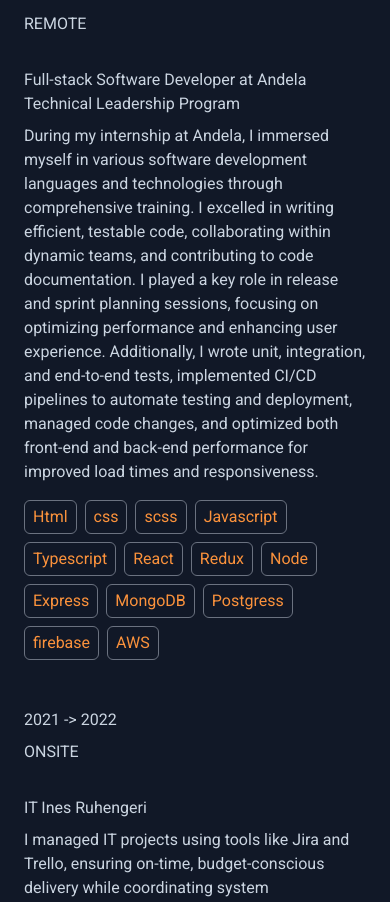
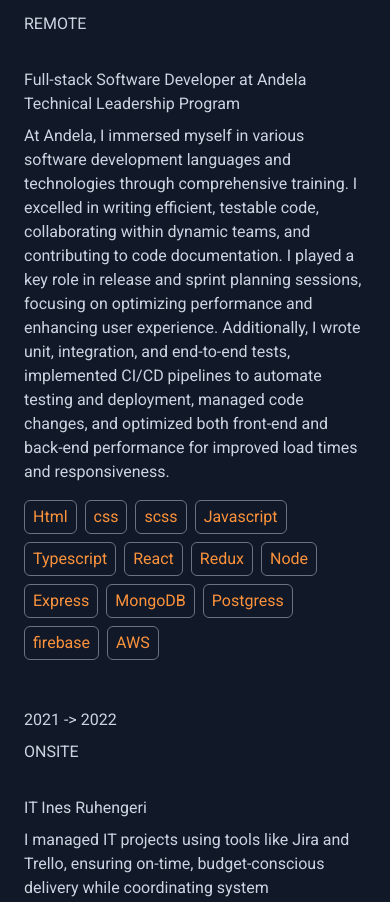
Before and after one commit to wilbrord2/my_brand-Wilbrord, a Next.js app: page / in a window 390 px wide. Shown: the part 2607-3509 px from the top of the page. Built offline with nearby package versions, Linux system fonts and the light colour scheme.

Commit message:
responsiveness

```diff
--- a/app/component/about.tsx
+++ b/app/component/about.tsx
@@ -26,7 +26,7 @@ const AboutMe = () => {
         success.
       </p>
 
-      <a href="/public/Wilbrord_SDR.pdf" download={"Wilbrord_SDR.pdf"}>
+      <a href="/Wilbrord_SDR.pdf" download={"Wilbrord_SDR.pdf"}>
         <button className="group inline-flex mt-4 px-2 py-2 border rounded-xl text-base hover:border-orange-400">
           Download CV
           <Icon
--- a/app/component/experience.tsx
+++ b/app/component/experience.tsx
@@ -31,7 +31,7 @@ const Experience = () => {
         "Full-stack Software Developer at Andela Technical Leadership Program",
       link: "https://rwanda.andela.com/",
       description:
-        "During my internship at Andela, I immersed myself in various software development languages and technologies through comprehensive training. I excelled in writing efficient, testable code, collaborating within dynamic teams, and contributing to code documentation. I played a key role in release and sprint planning sessions, focusing on optimizing performance and enhancing user experience. Additionally, I wrote unit, integration, and end-to-end tests, implemented CI/CD pipelines to automate testing and deployment, managed code changes, and optimized both front-end and back-end performance for improved load times and responsiveness.",
+        "At Andela, I immersed myself in various software development languages and technologies through comprehensive training. I excelled in writing efficient, testable code, collaborating within dynamic teams, and contributing to code documentation. I played a key role in release and sprint planning sessions, focusing on optimizing performance and enhancing user experience. Additionally, I wrote unit, integration, and end-to-end tests, implemented CI/CD pipelines to automate testing and deployment, managed code changes, and optimized both front-end and back-end performance for improved load times and responsiveness.",
       technologies: [
         "Html",
         "css",
```
Also changed, not shown: 1 other file (tests, documents, lock files or other folders).
